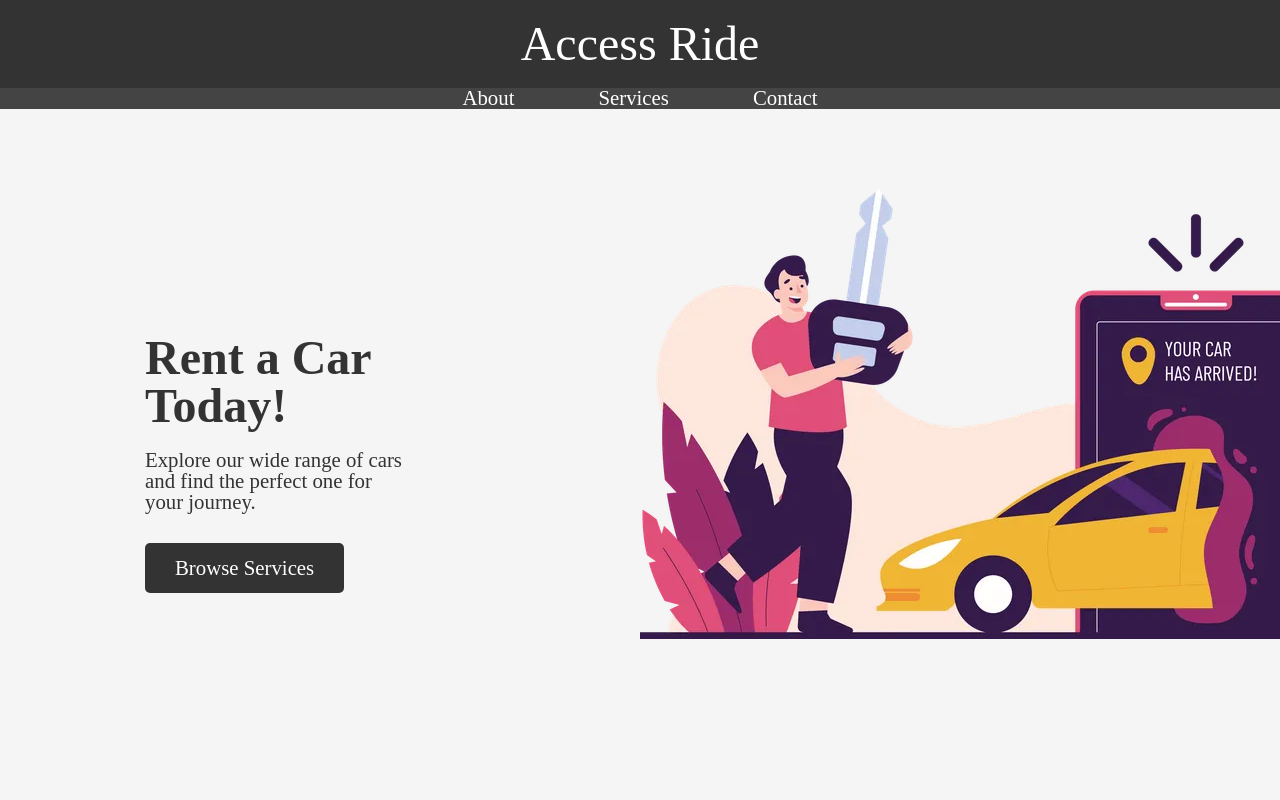
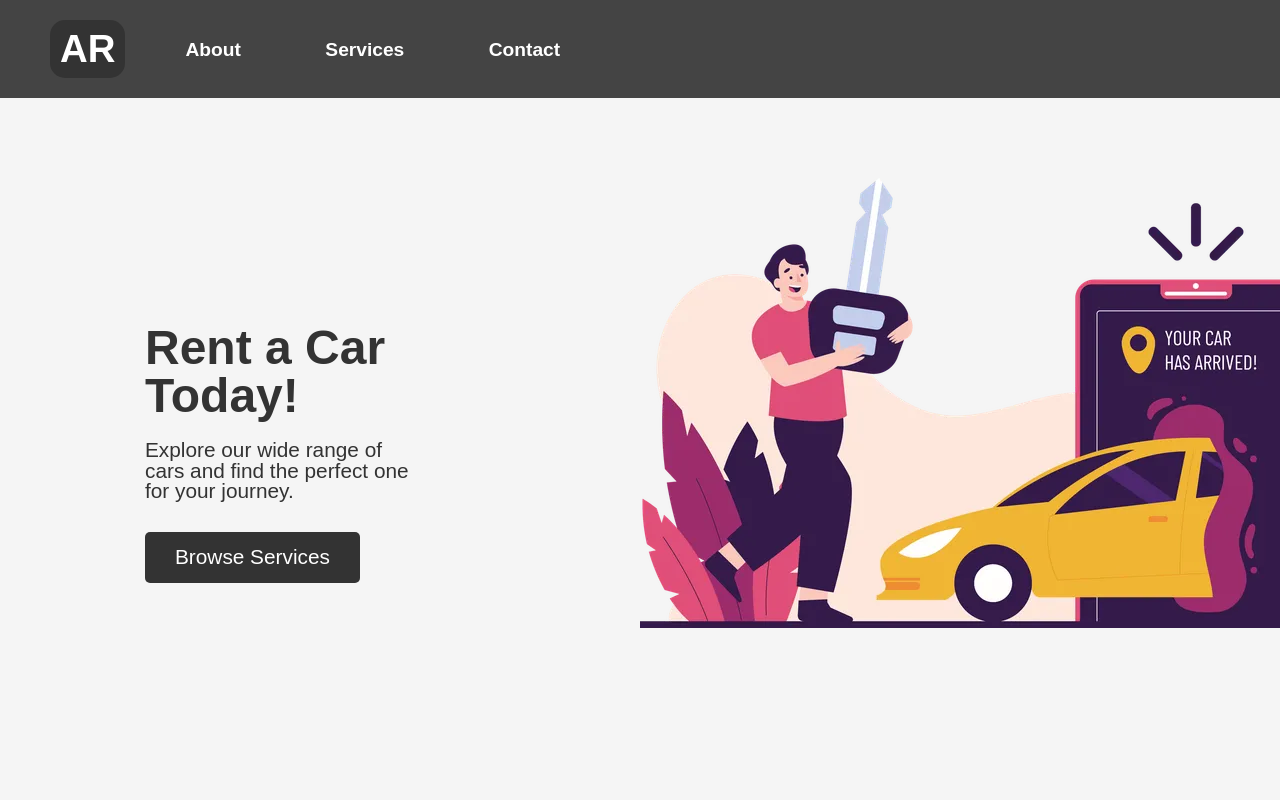
Before and after one commit to haritondan/AccessRide, a plain HTML site: page index.html in a window 1280 px wide. Shown: the top 800 px of the page. Drawn offline with Linux system fonts and the light colour scheme.

Commit message:
refactor navigation

```diff
--- a/index.html
+++ b/index.html
@@ -8,14 +8,17 @@
   <link rel="stylesheet" href="reset.css">
 </head>
 <body>
-  <header>
+  <!-- <header>
     <h1>Access Ride</h1>
-  </header>
+  </header> -->
 
   <nav>
+    <div class="nav-logo">AR</div>
+    <div class="nav-links-wrapper">
     <a href="#about">About</a>
     <a href="#services">Services</a>
     <a href="#contact">Contact</a>
+    </div>
   </nav>
 
   <div class="hero">
--- a/reset.css
+++ b/reset.css
@@ -20,12 +20,11 @@ time, mark, audio, video {
 	padding: 0;
 	border: 0;
 	font-size: 100%;
-	font: inherit;
 	vertical-align: baseline;
 }
 /* HTML5 display-role reset for older browsers */
 article, aside, details, figcaption, figure,
-footer, header, hgroup, menu, nav, section {
+footer, header, hgroup, menu, section {
 	display: block;
 }
 body {
--- a/styles.css
+++ b/styles.css
@@ -6,34 +6,34 @@ body {
   padding: 0;
 }
 
-/* Header */
-header {
-  background-color: #333;
-  color: #fff;
-  padding: 40px 0; /* Increased padding for top and bottom */
-  text-align: center;
-}
-
-header h1 {
-  font-size: 3rem;
-  margin: 0;
-  padding: 20px;
-}
-
 
 /* Navigation */
 nav {
   background-color: #444;
-  padding: 50px 20px;
-  text-align: center;
+  display: flex;
+  align-items: center;
 }
 
-nav a {
+.nav-logo{
+  color: #fff;
+  background-color:#333;
+  border-radius: 15px;
+  font-size: 2.4rem;
+  margin: 20px 20px 20px 50px;
+  padding: 10px;
+  font-weight: bold;
+}
+
+nav a{
   color: #fff;
   text-decoration: none;
-  margin: 20px 20px;
+  margin: 10px 20px;
   padding: 20px;
-  font-size: 1.3rem;
+  font-size: 1.2rem;
+  font-weight: bold;
+}
+nav a:hover{
+  color: #ccc;
 }
 
 /* Hero Section */
```
